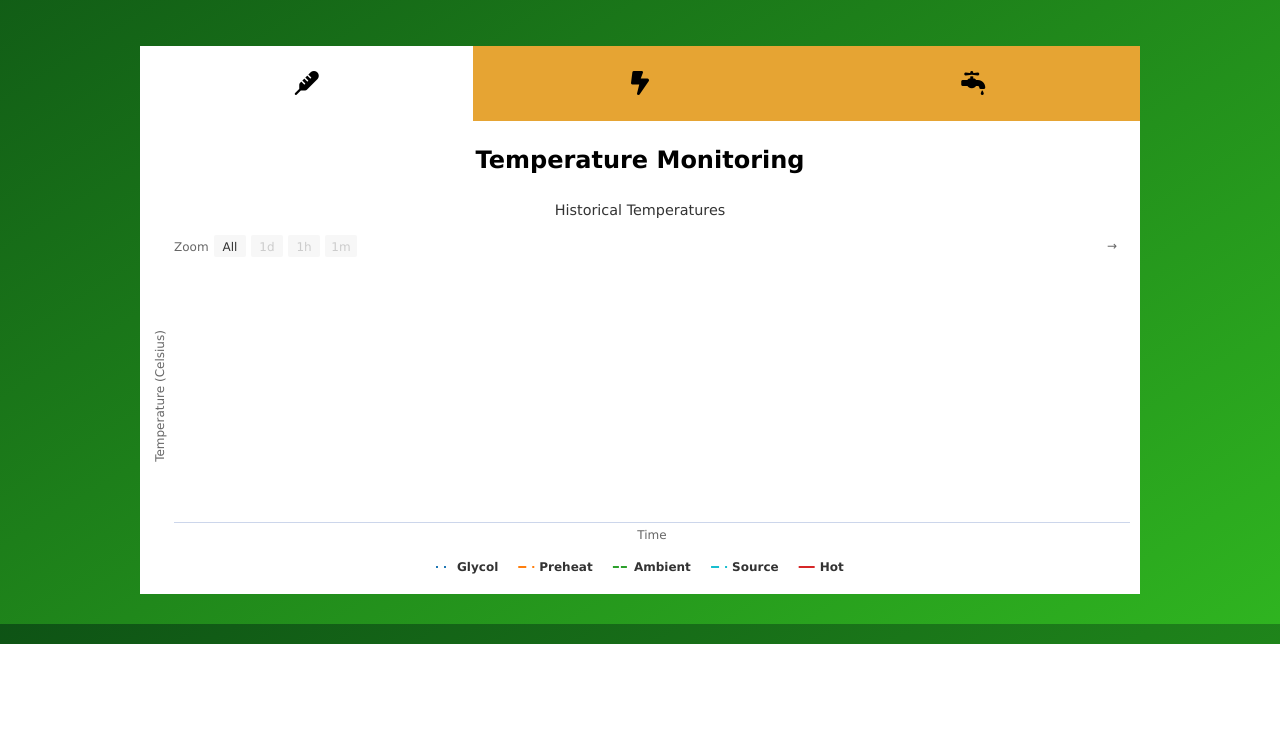
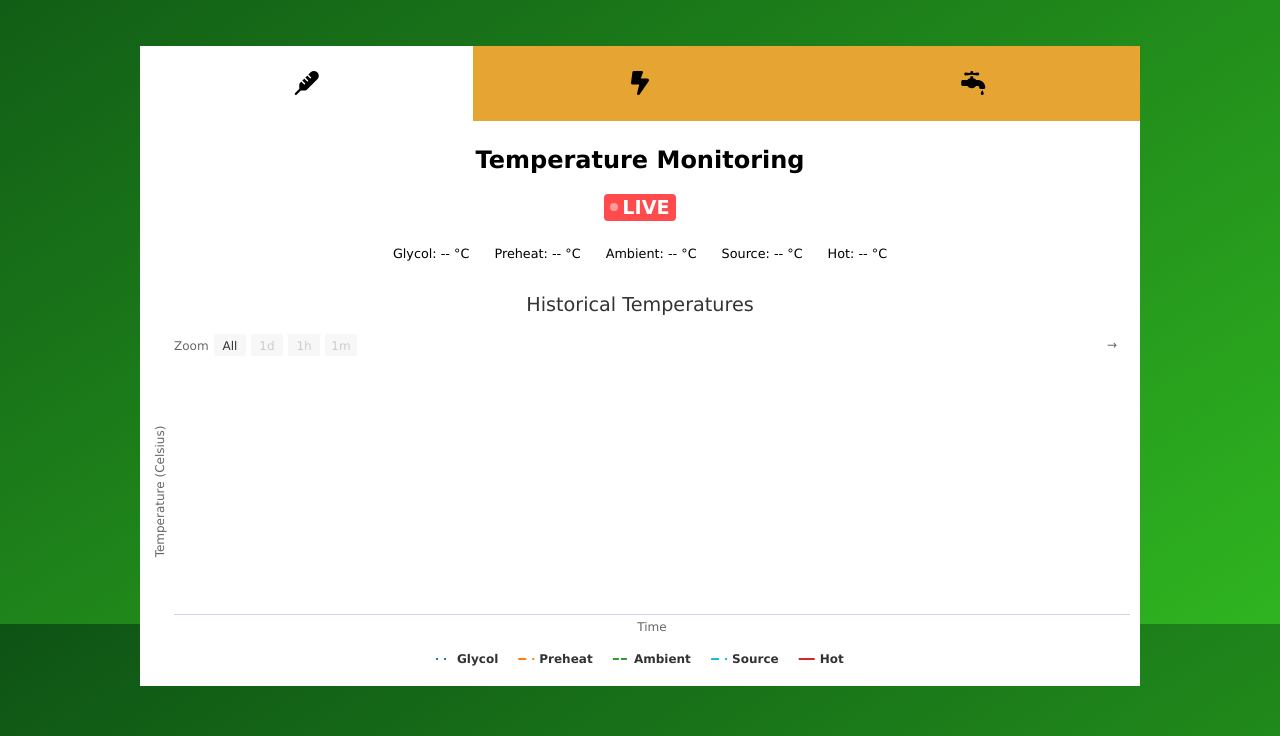
Before and after one commit to jacobarychuk/Energy-Monitoring-Kiosk, a Flask app: page / in a window 1280 px wide. Shown: the part 176-912 px from the top of the page. Before the commit the page ends 820 px from the top, so only its background shows below. Run offline with Flask 3, Linux system fonts and the light colour scheme; data that the repository does not hold is empty; some libraries are stand-ins or nearby versions.

Commit message:
feat: display live temperatures and hot water flow rate (#7)

```diff
--- a/raspi/app.py
+++ b/raspi/app.py
@@ -1,5 +1,7 @@
-from flask import Flask, render_template, request, jsonify
+from flask import Flask, render_template, request, jsonify, abort
 import sqlite3
+
+latest_sample = {}
 
 app = Flask(__name__)
 
@@ -11,8 +13,11 @@
 # ESP32 sends data here
 @app.route("/data", methods=["POST"])
 def receive_data():
+    global latest_sample
+
     content = request.get_json()
     print("Received:", content)
+    latest_sample = content
 
     # Extract expected fields
     expected_fields = ["timestamp", "glycol", "preheat", "ambient", "source", "hot", "flow"]
@@ -36,6 +41,14 @@
         ))
 
     return "OK"
+
+@app.route("/latest")
+def latest():
+    global latest_sample
+    if latest_sample:
+        return jsonify(latest_sample)
+    else:
+        abort(404)
 
 @app.route("/temperature-range")
 def temperature_range():
--- a/raspi/static/flow.js
+++ b/raspi/static/flow.js
@@ -9,7 +9,10 @@
   time: { useUTC: false },
   title: {
     text: 'Historical Hot Water Flow Rate',
-    style: { fontSize: '1.2em' },
+    style: {
+      fontSize: '1.2rem',
+      fontFamily: 'Verdana',
+    },
   },
   legend: { enabled: true },
   navigator: { enabled: false },
@@ -23,6 +26,11 @@
     ],
     selected: 0, // Start with "All" selected by default
     inputEnabled: true, // Allows manual date typing
+    labelStyle: { fontFamily: 'Verdana' },
+    inputStyle: { fontFamily: 'Verdana' },
+    buttonTheme: {
+      style: { fontFamily: 'Verdana' },
+    },
   },
   series: [
     {
@@ -34,6 +42,9 @@
       data: []
     },
   ],
+  tooltip: {
+    style: { fontFamily: 'Verdana' },
+  },
   plotOptions: {
     line: {
       dataLabels: { enabled: false },
@@ -41,19 +52,31 @@
     },
   },
   xAxis: {
-    title: { text: 'Time' },
+    title: {
+      text: 'Time',
+      style: { fontFamily: 'Verdana' },
+    },
     type: 'datetime',
+    labels: {
+      style: { fontFamily: 'Verdana' },
+    },
   },
   yAxis: {
-    title: { text: 'Flow (L/min)' },
+    title: {
+      text: 'Flow (L/min)',
+      style: { fontFamily: 'Verdana' },
+    },
     opposite: false,
+    labels: {
+      style: { fontFamily: 'Verdana' },
+    },
   },
   credits: { enabled: false },
 });
 
-const fetchInitialFlowData = () => {
+const fetchAllFlowData = () => {
   const now = Math.floor(Date.now() / 1000); // Unix seconds
-  const start = now - (60 * 60 * 24); // Last 24 hours
+  const start = 0;
   const end = now;
 
   fetch(`/flow-range?start=${start}&end=${end}`)
@@ -75,4 +98,34 @@
     });
 };
 
-fetchInitialFlowData();
+fetchAllFlowData();
+
+const chartFlowHistoryButtons = chartFlowHistory.rangeSelector.buttons;
+chartFlowHistoryButtons.forEach((button, i) => {
+  button.element.addEventListener('click', () => {
+    if (i === 0) { // "All" is selected
+      fetchAllFlowData();
+    }
+  });
+});
+
+const fetchLiveFlowData = () => {
+  fetch('/latest')
+    .then(response => {
+      return response.json();
+    })
+    .then(data => {
+
+      // Check if a sample has been received yet
+      if (data.error) {
+        return;
+      }
+
+      document.getElementById("live-flow").textContent = data.flow.toFixed(2);
+    })
+    .catch(error => {
+      console.error("Error fetching latest sample:", error);
+    });
+};
+
+setInterval(fetchLiveFlowData, 10000);
--- a/raspi/static/style.css
+++ b/raspi/static/style.css
@@ -75,3 +75,39 @@
   display: none;
   background-color: white;
 }
+
+.live-badge {
+  display: inline-flex;
+  align-items: center;
+  background-color: #ff4b4b;
+  color: white;
+  padding: 2px 6px;
+  border-radius: 4px;
+  font-size: 1.2rem;
+  font-family: Verdana;
+  font-weight: bold;
+}
+.live-badge .dot {
+  width: 8px;
+  height: 8px;
+  background: white;
+  border-radius: 50%;
+  margin-right: 4px;
+  animation: pulse 1.5s infinite ease-in-out;
+}
+@keyframes pulse {
+  0%, 100% { opacity: 1; }
+  50% { opacity: 0.4; }
+}
+.live-data {
+  display: flex;
+  justify-content: center;
+  gap: 25px;
+  flex-wrap: wrap;
+  font-size: 0.8rem;
+  font-family: Verdana;
+  margin: 25px 50px;
+}
+.live-data span {
+  display: inline-block;
+}
--- a/raspi/static/temperature.js
+++ b/raspi/static/temperature.js
@@ -9,9 +9,17 @@
   time: { useUTC: false },
   title: {
     text: 'Historical Temperatures',
-    style: { fontSize: '1.2em' },
+    style: {
+      fontSize: '1.2rem',
+      fontFamily: 'Verdana',
+    },
   },
-  legend: { enabled: true },
+  legend: {
+    enabled: true,
+    itemStyle: {
+      fontFamily: 'Verdana',
+    },
+  },
   navigator: { enabled: false },
   scrollbar: { enabled: false },
   rangeSelector: {
@@ -23,6 +31,11 @@
     ],
     selected: 0, // Start with "All" selected by default
     inputEnabled: true, // Allows manual date typing
+    labelStyle: { fontFamily: 'Verdana' },
+    inputStyle: { fontFamily: 'Verdana' },
+    buttonTheme: {
+      style: { fontFamily: 'Verdana' },
+    },
   },
   series: [
     {
@@ -66,6 +79,9 @@
       data: []
     },
   ],
+  tooltip: {
+    style: { fontFamily: 'Verdana' },
+  },
   plotOptions: {
     line: {
       dataLabels: { enabled: false },
@@ -73,19 +89,31 @@
     },
   },
   xAxis: {
-    title: { text: 'Time' },
+    title: {
+      text: 'Time',
+      style: { fontFamily: 'Verdana' },
+    },
     type: 'datetime',
+    labels: {
+      style: { fontFamily: 'Verdana' },
+    },
   },
   yAxis: {
-    title: { text: 'Temperature (Celsius)' },
+    title: {
+      text: 'Temperature (Celsius)',
+      style: { fontFamily: 'Verdana' },
+    },
     opposite: false,
+    labels: {
+      style: { fontFamily: 'Verdana' },
+    },
   },
   credits: { enabled: false },
 });
 
-const fetchInitialData = () => {
+const fetchAllTemperatureData = () => {
   const now = Math.floor(Date.now() / 1000); // Unix seconds
-  const start = now - (60 * 60 * 24); // Last 24 hours
+  const start = 0;
   const end = now;
 
   fetch(`/temperature-range?start=${start}&end=${end}`)
@@ -111,4 +139,38 @@
     });
 };
 
-fetchInitialData();
+fetchAllTemperatureData();
+
+const chartTemperatureHistoryButtons = chartTemperatureHistory.rangeSelector.buttons;
+chartTemperatureHistoryButtons.forEach((button, i) => {
+  button.element.addEventListener('click', () => {
+    if (i === 0) { // "All" is selected
+      fetchAllTemperatureData();
+    }
+  });
+});
+
+const fetchLiveTemperatureData = () => {
+  fetch('/latest')
+    .then(response => {
+      return response.json();
+    })
+    .then(data => {
+
+      // Check if a sample has been received yet
+      if (data.error) {
+        return;
+      }
+
+      document.getElementById("live-glycol").textContent = data.glycol.toFixed(2);
+      document.getElementById("live-preheat").textContent = data.preheat.toFixed(2);
+      document.getElementById("live-ambient").textContent = data.ambient.toFixed(2);
+      document.getElementById("live-source").textContent = data.source.toFixed(2);
+      document.getElementById("live-hot").textContent = data.hot.toFixed(2);
+    })
+    .catch(error => {
+      console.error("Error fetching latest sample:", error);
+    });
+};
+
+setInterval(fetchLiveTemperatureData, 10000);
--- a/raspi/templates/index.html
+++ b/raspi/templates/index.html
@@ -38,6 +38,19 @@
         <!-- Tab Panels -->
         <section class="tab-panel" id="temperature-panel">
           <h2>Temperature Monitoring</h2>
+          <div style="text-align: center;">
+            <div class="live-badge">
+              <span class="dot"></span>
+              LIVE
+            </div>
+          </div>
+          <div class="live-data">
+            <span>Glycol: <span id="live-glycol">--</span> °C</span>
+            <span>Preheat: <span id="live-preheat">--</span> °C</span>
+            <span>Ambient: <span id="live-ambient">--</span> °C</span>
+            <span>Source: <span id="live-source">--</span> °C</span>
+            <span>Hot: <span id="live-hot">--</span> °C</span>
+          </div>
           <div id="chart-temperature-history"></div>
         </section>
         <section class="tab-panel" id="energy-panel">
@@ -45,6 +58,15 @@
         </section>
         <section class="tab-panel" id="flow-panel">
           <h2>Flow Monitoring</h2>
+          <div style="text-align: center;">
+            <div class="live-badge">
+              <span class="dot"></span>
+              LIVE
+            </div>
+          </div>
+          <div class="live-data">
+            <span>Hot Water Flow Rate: <span id="live-flow">--</span> L/min</span>
+          </div>
           <div id="chart-flow-history"></div>
         </section>
       </div>
```
